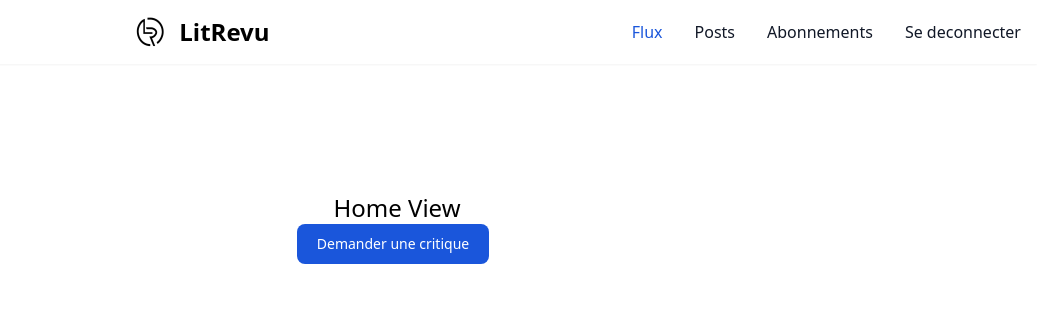
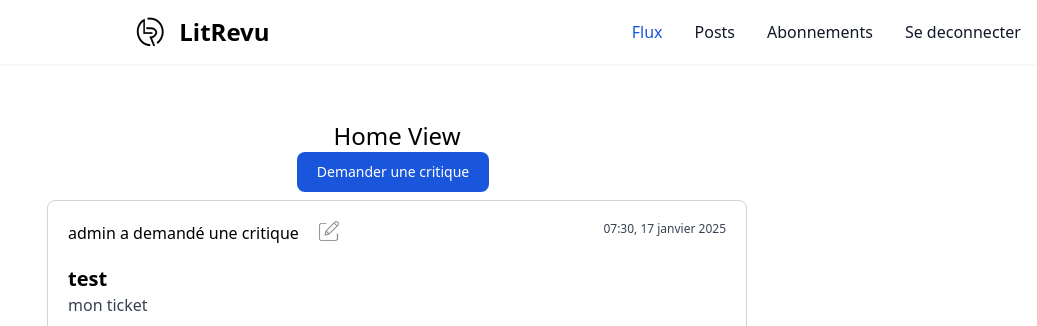
Before and after one commit to wilodorico/P-9-LitRevu, a Django app: page /review/ in a window 1280 px wide. Shown: the top 326 px of the page, without its empty margins (243-1280 px from the left). Before the commit the page ends 264 px from the top, so only its background shows below. Run offline with Django 4.2, Linux system fonts and the light colour scheme; a user stored in the database is signed in; data comes from the database, SQL or seed files in the repository; both versions use the stored data as it was after the commit; some libraries are stand-ins or nearby versions.

Commit message:
add card ticket on home page flux

```diff
--- a/review/templates/review/home.html
+++ b/review/templates/review/home.html
@@ -1,10 +1,36 @@
 {% extends "base.html" %}
+{% load static %}
 
 
 {% block content %}
-<div class="mx-auto max-w-screen-xl px-4 py-16 sm:px-6 sm:py-24 lg:px-8 lg:py-32 flex flex-col items-center">
+<div class="mx-auto max-w-screen-xl px-4 py-8 sm:px-6 lg:px-8 lg:py-14 flex flex-col items-center">
 
     <h1 class="text-2xl">Home View</h1>
+
     <a href="{% url 'review:ticket_create' %}" class="text-white bg-blue-700 hover:bg-blue-800 focus:ring-4 focus:ring-blue-300 font-medium rounded-lg text-sm px-5 py-2.5 me-2 mb-2 dark:bg-blue-600 dark:hover:bg-blue-700 focus:outline-none dark:focus:ring-blue-800">Demander une critique</a>
+
+    <div class="w-full max-w-[700px]">
+        {% for ticket in tickets %}
+            <div class="border border-gray-300 rounded-lg shadow-sm mb-5 p-5">
+                <div class="flex justify-between mb-5">
+                    <div class="flex">
+                        <p class="me-5">{{ ticket.user.username }} a demandé une critique</p>
+                        <a href="#edit-demande-critique" title="Éditer">
+                            <img src="{% static 'medias/edit.png' %}" alt="Icone édition" class="w-5 h-5">
+                        </a>
+                    </div>
+                    <p class="text-xs text-gray-700">{{ ticket.time_created | date:"H:i, d F Y" }}</p>
+                </div>
+                <h2 class="text-xl font-bold">{{ ticket.title }}</h2>
+                <p class="text-gray-700 mb-3">{{ ticket.description }}</p>
+                <div class="flex justify-between">
+                    <img src="{{ ticket.image.url }}" alt="ticket image" class="border border-gray-300 h-[200px] object-contain" width="150" height="400">
+                    <a href="#créer une critique" class="text-white h-min self-end bg-blue-700 hover:bg-blue-800 focus:ring-4 focus:ring-blue-300 font-medium rounded-lg text-sm px-5 py-2.5 me-2 mb-2 dark:bg-blue-600 dark:hover:bg-blue-700 focus:outline-none dark:focus:ring-blue-800">
+                        Créer une critique
+                    </a>
+                </div>
+            </div>
+        {% endfor %}
+    </div>
 </div>
 {% endblock content %}
--- a/review/views.py
+++ b/review/views.py
@@ -3,13 +3,15 @@ from django.views import View
 from django.contrib.auth.mixins import LoginRequiredMixin
 
 from review.forms import TicketForm
+from review.models import Ticket
 
 
 class HomeView(LoginRequiredMixin, View):
     template_name = "review/home.html"
 
     def get(self, request):
-        return render(request, self.template_name)
+        tickets = Ticket.objects.filter(user=request.user)
+        return render(request, self.template_name, {"tickets": tickets})
 
 
 class TicketCreateView(LoginRequiredMixin, View):
--- a/templates/base.html
+++ b/templates/base.html
@@ -7,16 +7,12 @@
     <meta name="viewport" content="width=device-width, initial-scale=1.0">
     <link rel="icon" type="image/x-icon" href="{% static 'medias/favicon.ico' %}">
     <title>
-    {% block title %}
-        LitRevu
-    {% endblock title %}
+      LitRevu {% block title %}{% endblock title %}
     </title>
     {% tailwind_css %}
 </head>
 <body>
     <header>
-
-
       <nav class="bg-white border-gray-200 dark:bg-gray-900 shadow-sm dark:border-gray-700">
         <div class="max-w-screen-xl flex flex-wrap items-center justify-between mx-auto p-4">
           <div></div>
@@ -52,7 +48,6 @@
           {% endif %}
         </div>
       </nav>
-
     </header>
     <main>
 
--- a/theme/static/css/dist/styles.css
+++ b/theme/static/css/dist/styles.css
@@ -1380,6 +1380,14 @@ input:checked + .toggle-bg {
   margin-top: 1.25rem;
 }
 
+.mb-3 {
+  margin-bottom: 0.75rem;
+}
+
+.me-5 {
+  margin-inline-end: 1.25rem;
+}
+
 .block {
   display: block;
 }
@@ -1799,6 +1862,11 @@ input:checked + .toggle-bg {
   padding-bottom: 4rem;
 }
 
+.py-8 {
+  padding-top: 2rem;
+  padding-bottom: 2rem;
+}
+
 .pt-2 {
   padding-top: 0.5rem;
 }
@@ -1840,12 +1908,21 @@ input:checked + .toggle-bg {
   line-height: 1.75rem;
 }
 
+.text-xs {
+  font-size: 0.75rem;
+  line-height: 1rem;
+}
+
 .font-medium {
   font-weight: 500;
 }
 
 .font-semibold {
   font-weight: 600;
+}
+
+.font-bold {
+  font-weight: 700;
 }
 
 .uppercase {
@@ -1901,6 +1978,11 @@ input:checked + .toggle-bg {
 .text-white {
   --tw-text-opacity: 1;
   color: rgb(255 255 255 / var(--tw-text-opacity, 1));
+}
+
+.text-gray-700 {
+  --tw-text-opacity: 1;
+  color: rgb(55 65 81 / var(--tw-text-opacity, 1));
 }
 
 .opacity-0 {
@@ -2306,6 +2412,21 @@ input:checked + .toggle-bg {
     padding-top: 8rem;
     padding-bottom: 8rem;
   }
+
+  .lg\:py-24 {
+    padding-top: 6rem;
+    padding-bottom: 6rem;
+  }
+
+  .lg\:py-20 {
+    padding-top: 5rem;
+    padding-bottom: 5rem;
+  }
+
+  .lg\:py-14 {
+    padding-top: 3.5rem;
+    padding-bottom: 3.5rem;
+  }
 }
 
 .rtl\:rotate-180:where([dir="rtl"], [dir="rtl"] *) {
```
Also changed, not shown: other parts of theme/static/css/dist/styles.css (+79 -0 lines), db.sqlite3, static/medias/edit.png (added). Lines whose indentation alone changed are shown as unchanged.
